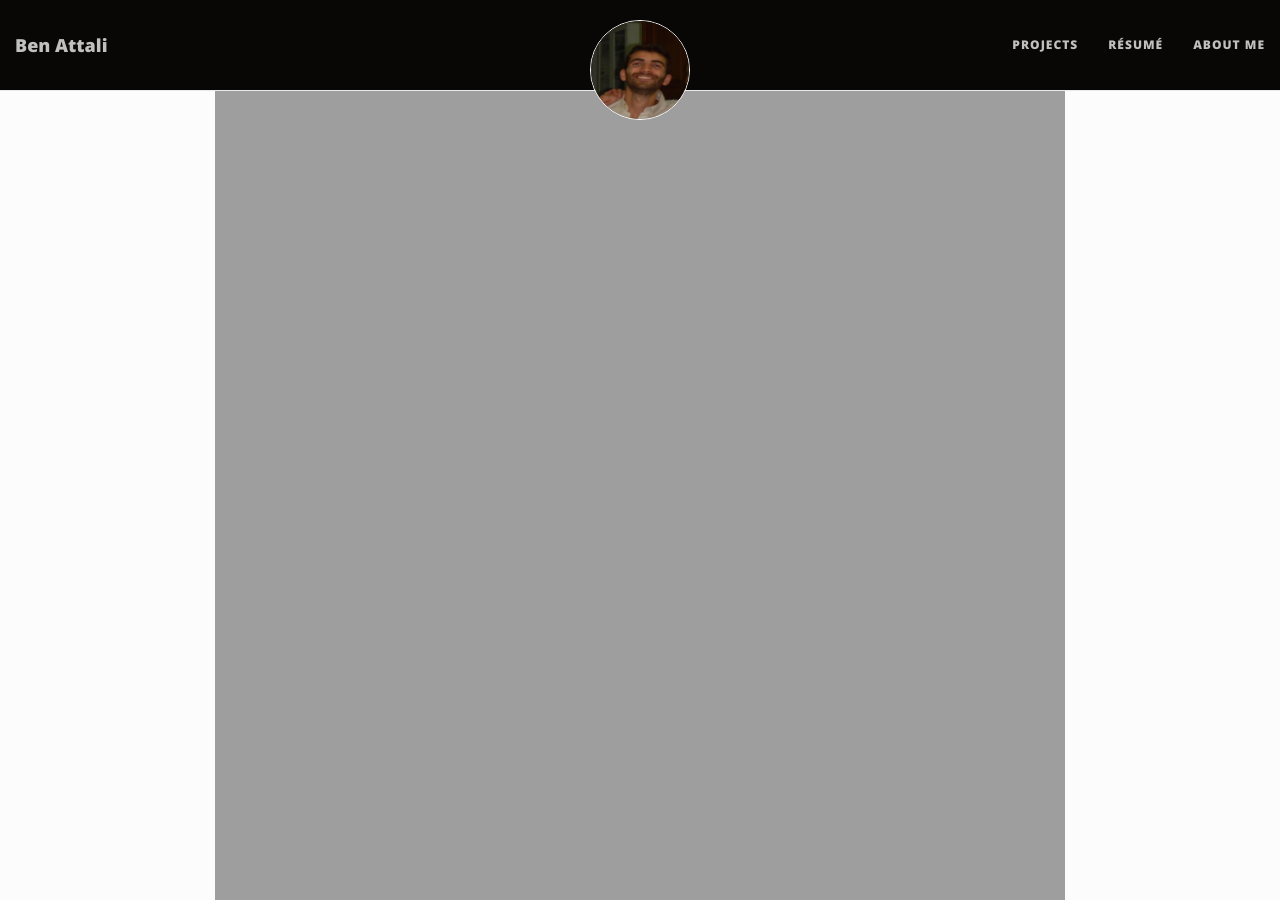
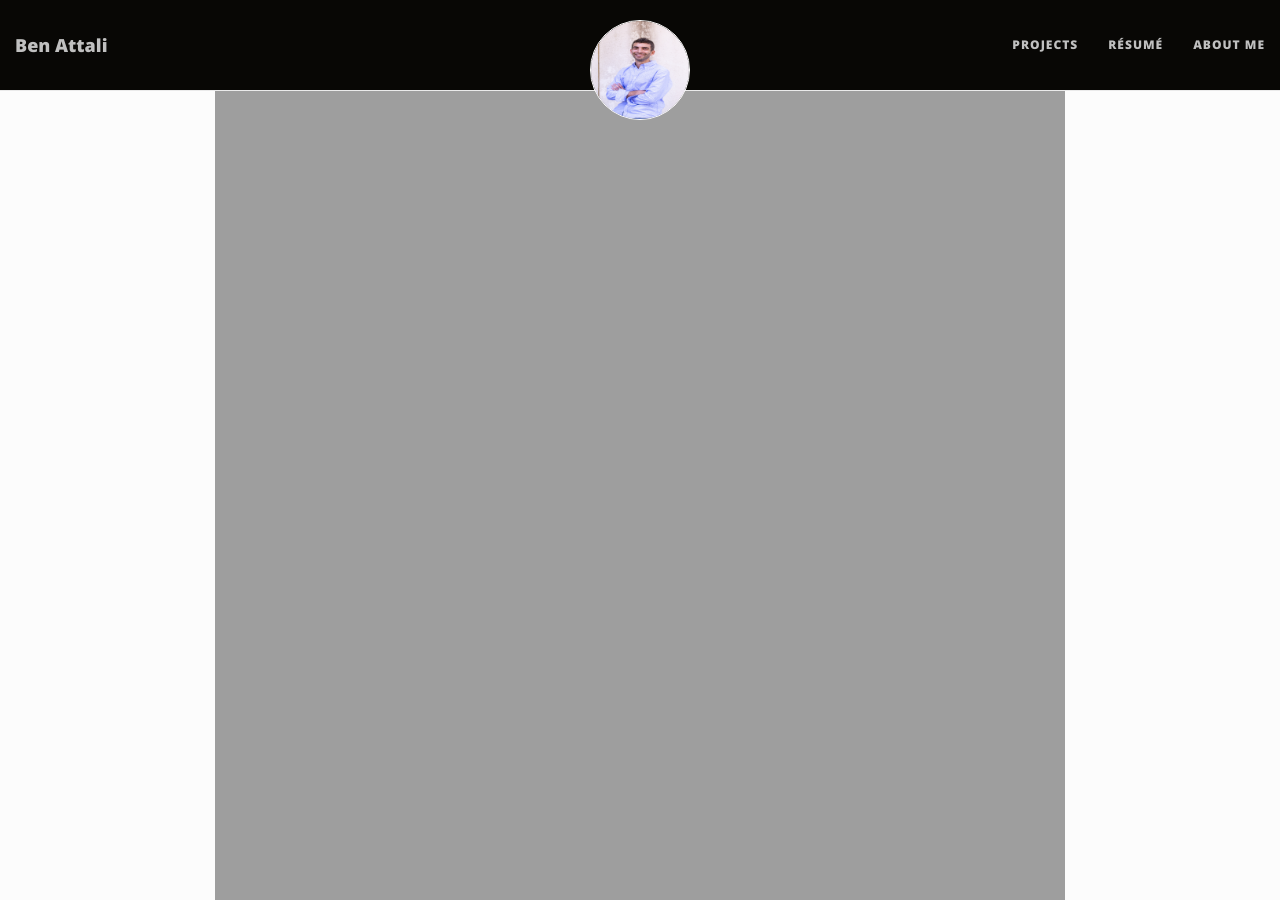
Before and after one commit to benattali/benattali.github.io, a Jekyll site: the page built from resume.html, in a window 1280 px wide and 900 px high. Built offline with Jekyll 4.4.1, drawn with Linux system fonts in a browser that asks for light colours; nearby versions of some CDN libraries.

Commit message:
Update _config.yml

```diff
--- a/_config.yml
+++ b/_config.yml
@@ -26,7 +26,7 @@ navbar-links:
 
 # Image to show in the navigation bar - image must be a square (width = height)
 # Remove this parameter if you don't want an image in the navbar
-avatar: "/img/myface.png"
+avatar: "/img/face.png"
 
 # If you want to have an image logo in the top-left corner instead of the title text,
 # then specify the following parameter
```
